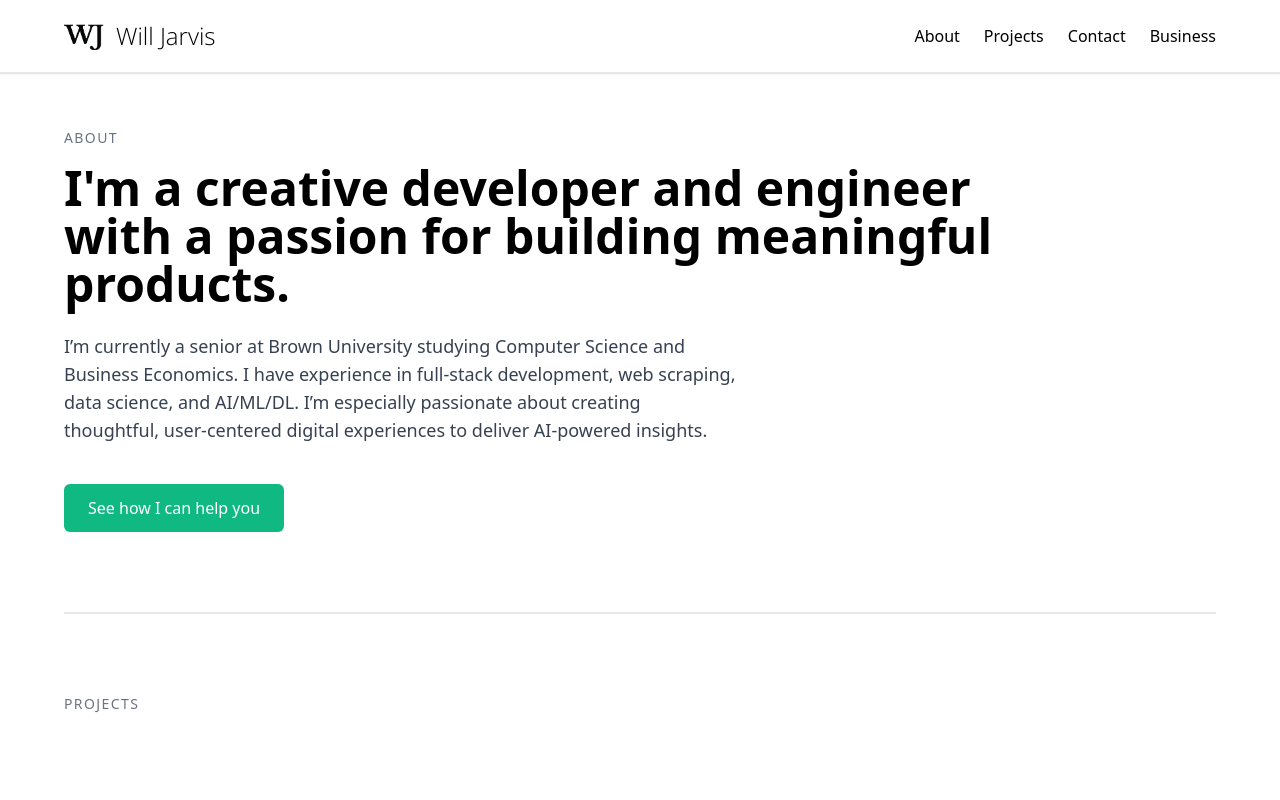
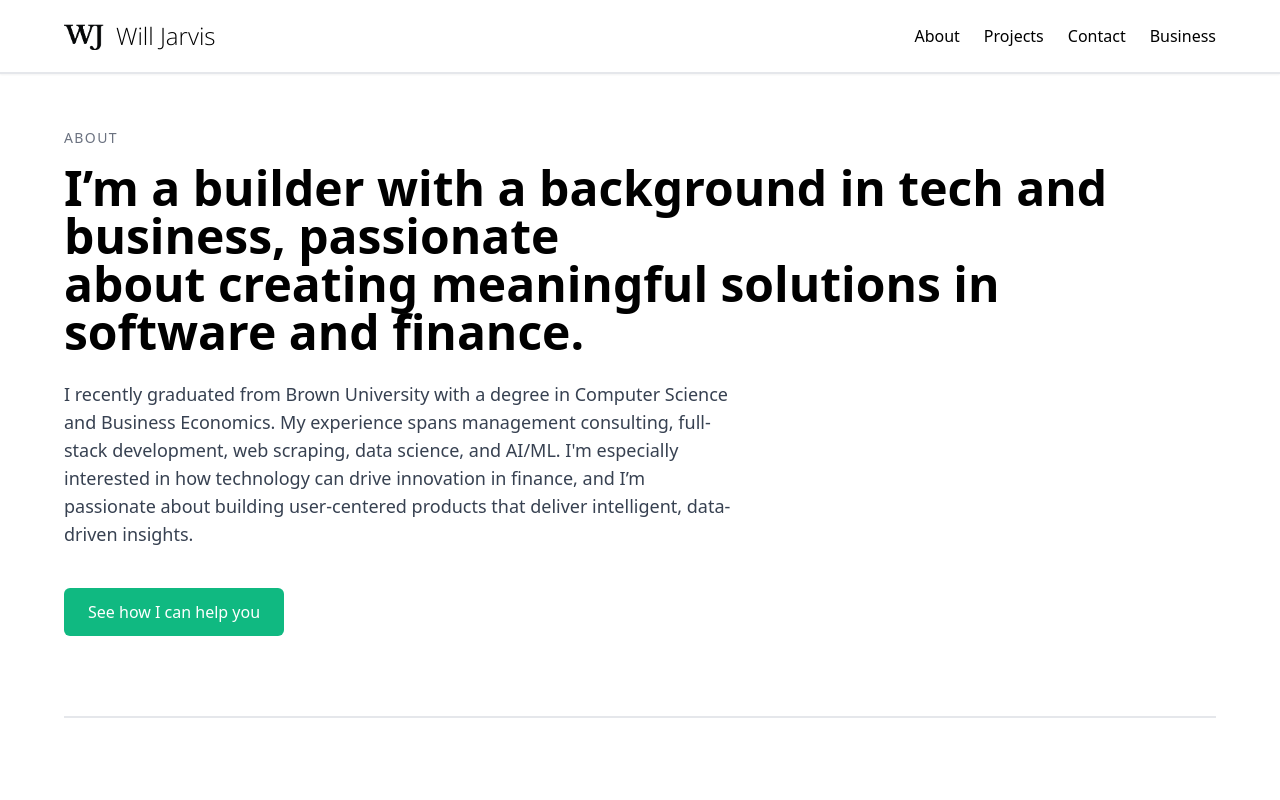
Before and after one commit to wjarvis10/wjarvis-website, a React (Vite) app: page / in a window 1280 px wide. Shown: the top 800 px of the page. Built offline with nearby package versions, Linux system fonts and the light colour scheme.

Commit message:
updated about page

```diff
--- a/src/components/About.tsx
+++ b/src/components/About.tsx
@@ -7,16 +7,17 @@ const About: React.FC = () => {
         About
       </div>
       <h1 className="text-4xl md:text-5xl font-bold mb-6 leading-tight">
-        I'm a creative developer and engineer
+        I’m a builder with a background in tech and business, passionate
         <br />
-        with a passion for building meaningful products.
+        about creating meaningful solutions in software and finance.
       </h1>
       <p className="text-lg text-gray-700 max-w-2xl">
-        I’m currently a senior at Brown University studying Computer Science and
-        Business Economics. I have experience in full-stack development, web
-        scraping, data science, and AI/ML/DL. I’m especially passionate about
-        creating thoughtful, user-centered digital experiences to deliver
-        AI-powered insights.
+        I recently graduated from Brown University with a degree in Computer
+        Science and Business Economics. My experience spans management
+        consulting, full-stack development, web scraping, data science, and
+        AI/ML. I'm especially interested in how technology can drive innovation
+        in finance, and I’m passionate about building user-centered products
+        that deliver intelligent, data-driven insights.
       </p>
       <div className="mt-10">
         <a
```
